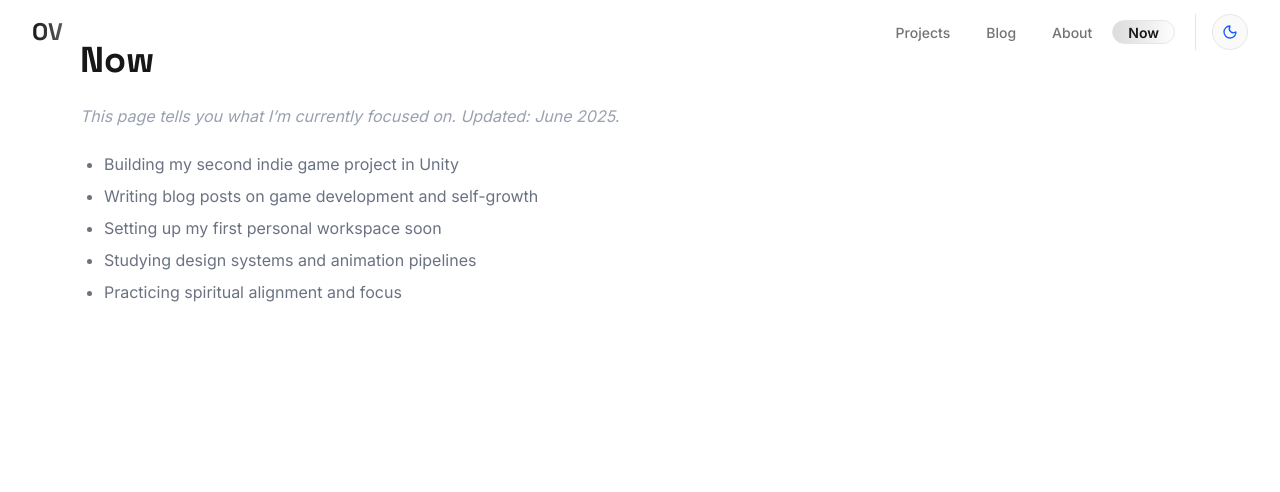
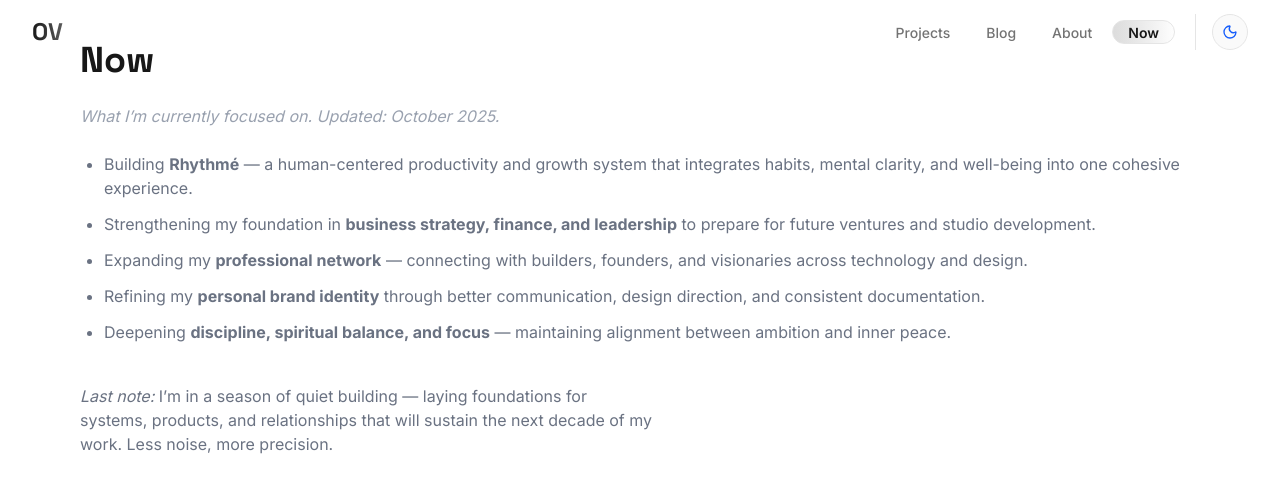
Before and after one commit to oopsvincent/oopsvincent-site, a Next.js app: page /now in a window 1280 px wide. Shown: the top 492 px of the page. Built offline with nearby package versions, Linux system fonts and the light colour scheme.

Commit message:
Update page.tsx

```diff
--- a/src/app/now/page.tsx
+++ b/src/app/now/page.tsx
@@ -11,16 +11,32 @@ export default function NowPage() {
     <main className="min-h-screen px-5 md:px-20 py-10">
       <h1 className="text-4xl font-bold font-space-grotesk mb-6">Now</h1>
       <p className="text-gray-400 max-w-xl mb-6 italic">
-        This page tells you what I’m currently focused on. Updated: June 2025.
+        What I’m currently focused on. Updated: October 2025.
       </p>
 
-      <ul className="list-disc pl-6 text-gray-500 space-y-2">
-        <li>Building my second indie game project in Unity</li>
-        <li>Writing blog posts on game development and self-growth</li>
-        <li>Setting up my first personal workspace soon</li>
-        <li>Studying design systems and animation pipelines</li>
-        <li>Practicing spiritual alignment and focus</li>
+      <ul className="list-disc pl-6 text-gray-500 space-y-3">
+        <li>
+          Building <strong>Rhythmé</strong> — a human-centered productivity and growth system that integrates habits,
+          mental clarity, and well-being into one cohesive experience.
+        </li>
+        <li>
+          Strengthening my foundation in <strong>business strategy, finance, and leadership</strong> to prepare for future ventures and studio development.
+        </li>
+        <li>
+          Expanding my <strong>professional network</strong> — connecting with builders, founders, and visionaries across technology and design.
+        </li>
+        <li>
+          Refining my <strong>personal brand identity</strong> through better communication, design direction, and consistent documentation.
+        </li>
+        <li>
+          Deepening <strong>discipline, spiritual balance, and focus</strong> — maintaining alignment between ambition and inner peace.
+        </li>
       </ul>
+
+      <p className="text-gray-500 max-w-xl mt-10">
+        <span className="italic">Last note:</span> I’m in a season of quiet building — laying foundations for systems, products, and relationships that
+        will sustain the next decade of my work. Less noise, more precision.
+      </p>
     </main>
   );
 }
```
